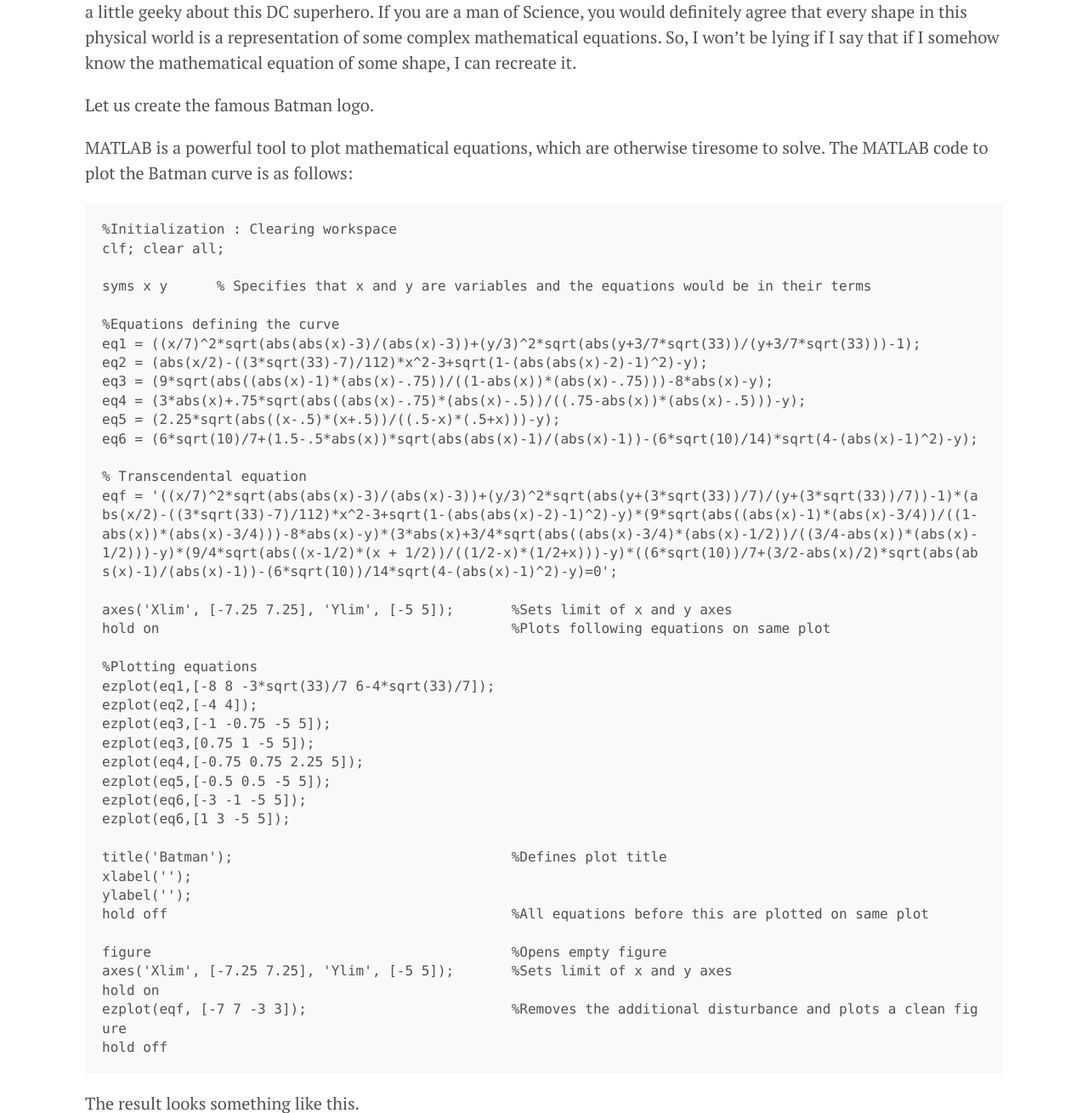
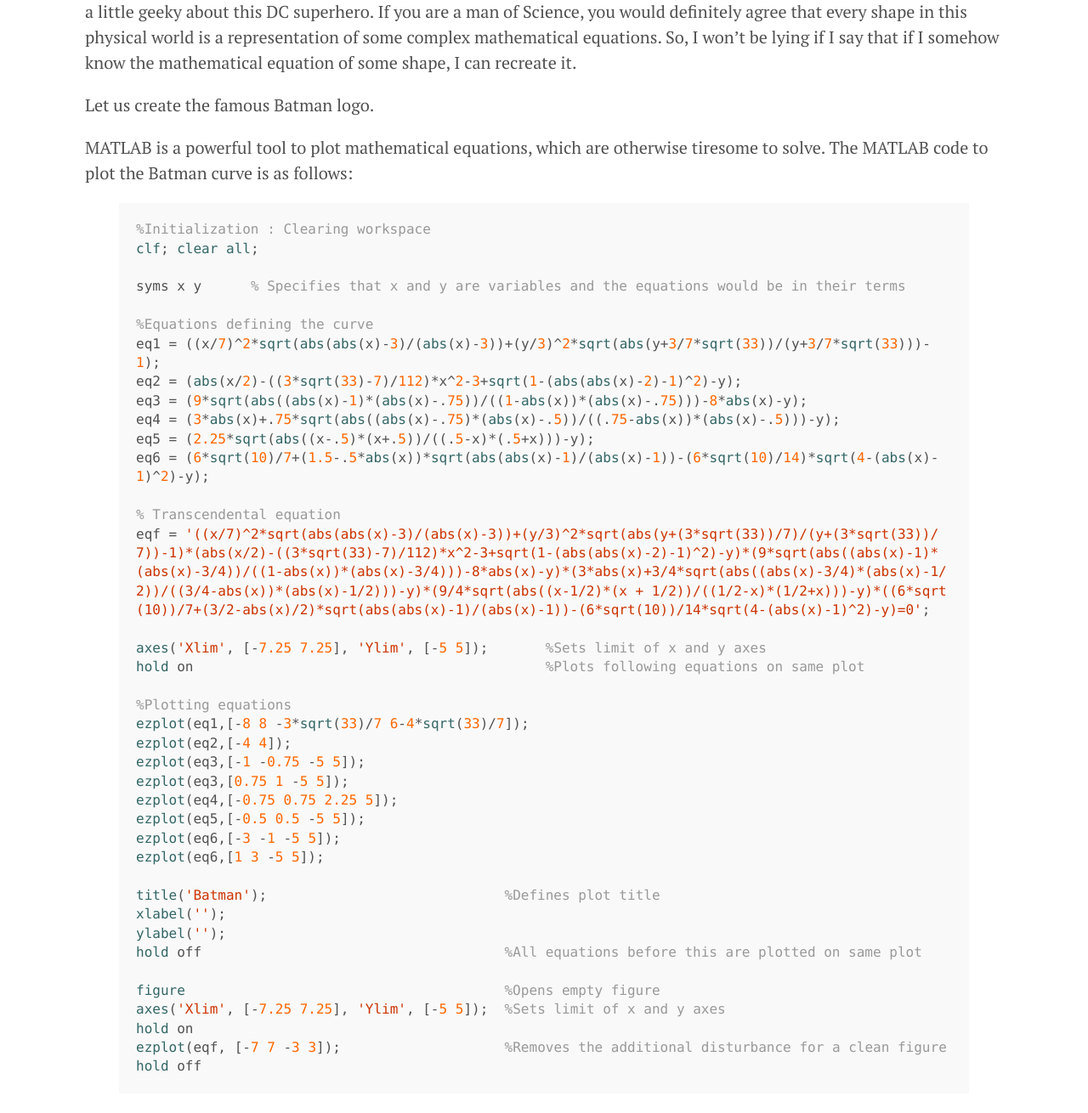
Before and after one commit to svaderia/GujjuCoders, a Jekyll site: the page built from _posts/2017-04-04-batman-curve.md, in a window 1280 px wide and 1400 px high, scrolled down 303 px, cut to the strip 0-1310 px from the top of the window. Shown: the whole strip at 85% size. Built offline with Jekyll 4.4.1, drawn with Linux system fonts in a browser that asks for light colours.

Commit message:
Made it colorful

````diff
--- a/_posts/2017-04-04-batman-curve.md
+++ b/_posts/2017-04-04-batman-curve.md
@@ -12,7 +12,8 @@ Let us create the famous Batman logo.
 
 MATLAB is a powerful tool to plot mathematical equations, which are otherwise tiresome to solve. The MATLAB code to plot the Batman curve is as follows:
 
-```MATLAB
+
+{% highlight matlab %}
 %Initialization : Clearing workspace
 clf; clear all;
 
@@ -42,17 +43,17 @@ ezplot(eq5,[-0.5 0.5 -5 5]);
 ezplot(eq6,[-3 -1 -5 5]);
 ezplot(eq6,[1 3 -5 5]);
 
-title('Batman');                                  %Defines plot title
+title('Batman');                             %Defines plot title
 xlabel('');
 ylabel('');
-hold off                                          %All equations before this are plotted on same plot
+hold off                                     %All equations before this are plotted on same plot
 
-figure                                            %Opens empty figure
-axes('Xlim', [-7.25 7.25], 'Ylim', [-5 5]);       %Sets limit of x and y axes
+figure                                       %Opens empty figure
+axes('Xlim', [-7.25 7.25], 'Ylim', [-5 5]);  %Sets limit of x and y axes
 hold on
-ezplot(eqf, [-7 7 -3 3]);                         %Removes the additional disturbance and plots a clean figure
+ezplot(eqf, [-7 7 -3 3]);                    %Removes the additional disturbance for a clean figure
 hold off
-```
+{% endhighlight %}
 
 The result looks something like this.
 
````
